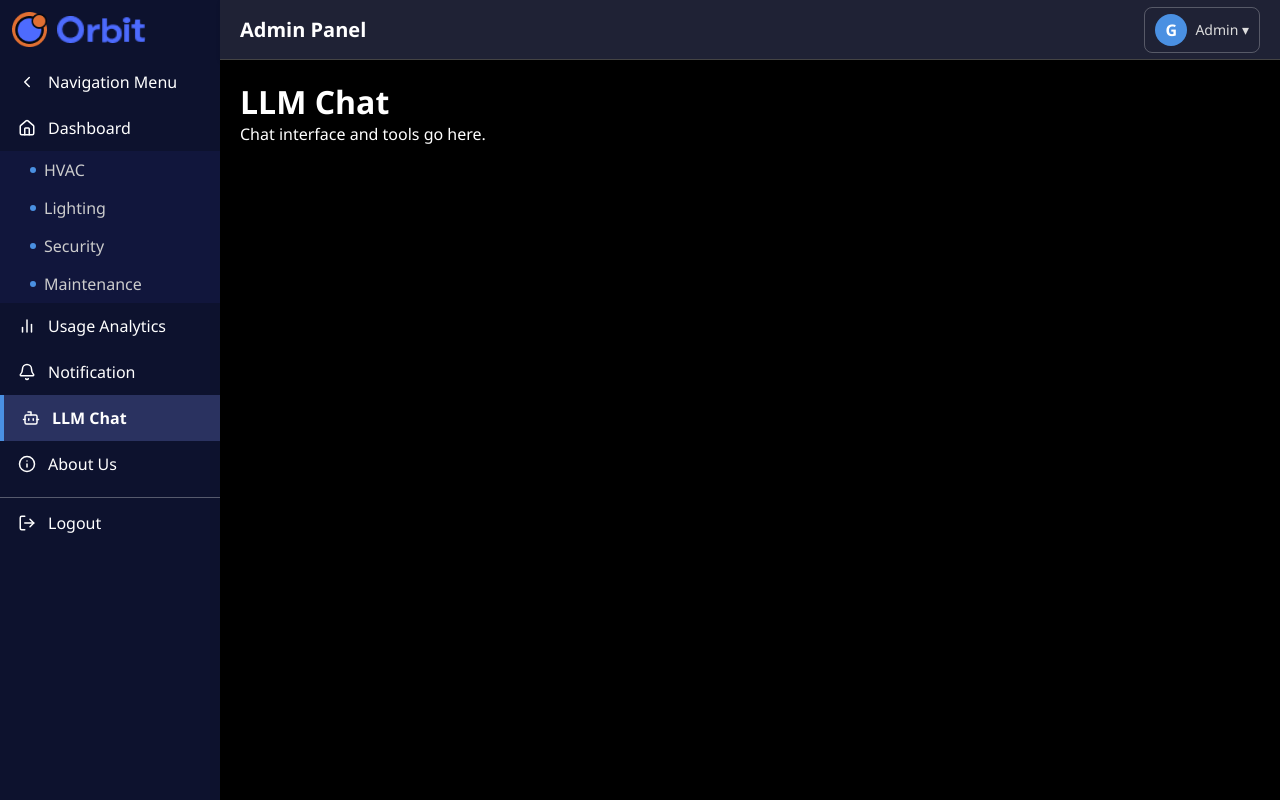
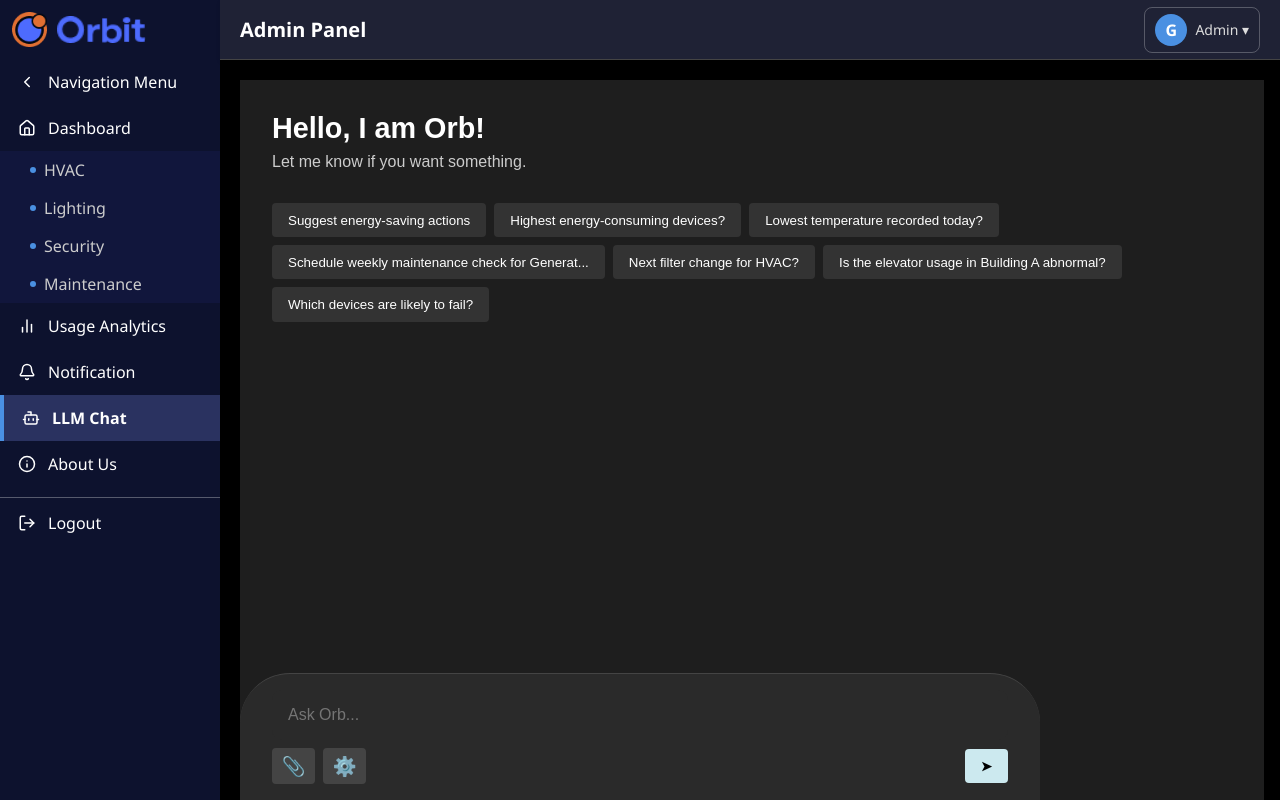
Before and after one commit to JustinEscano/SBMS-Y3S1G4, a React (Vite) app in the folder web/: page /llm in a window 1280 px wide. Built offline with nearby package versions, Linux system fonts and the light colour scheme; sample sign-in values are in the browser's storage.

Commit message:
Page for LLM layout not yet final

```diff
--- a/web/package.json
+++ b/web/package.json
@@ -29,6 +29,6 @@
     "globals": "^16.3.0",
     "typescript": "~5.8.3",
     "typescript-eslint": "^8.35.1",
-    "vite": "^7.0.4"
+    "vite": "^7.1.4"
   }
 }
--- a/web/src/features/components/Notifications.css
+++ b/web/src/features/components/Notifications.css
@@ -42,6 +42,7 @@
   color: white; /* Change text color to orange */
   box-shadow: 0 4px 8px rgba(0, 0, 0, 0.2); /* Add hover effect */
   transform: scale(1.05); /* Slightly enlarge the card */
+  transition: transform 0.2s;
 }
 
 .notif-card:hover .notif-card-content {
@@ -92,6 +93,7 @@
 .icon:hover {
   background-color: rgba(255, 255, 255, 0.5);
   transform: scale(1.5);
+  transition: transform 0.2s;
 }
 
 .delete-btn {
--- a/web/src/features/components/SideBar.tsx
+++ b/web/src/features/components/SideBar.tsx
@@ -56,7 +56,7 @@ const SideBar: React.FC<SideBarProps> = ({
 
       <ul className="sidebar-list">
         <li className="menu-item toggle-btn">
-          <div className="menu-main" onClick={onToggle}>
+          <div title="Navigation Menu" className="menu-main" onClick={onToggle}>
             {collapsed ? <ChevronRight size={18} /> : <ChevronLeft size={18} />}
             {!collapsed && <span className="label">Navigation Menu</span>}
           </div>
--- /dev/null
+++ b/web/src/features/pages/LLMChatPage.css
@@ -0,0 +1,125 @@
+.html, body {
+  overflow: hidden;
+}
+
+.orb-chat-container {
+  background-color: #1e1e1e;
+  color: #fff;
+  padding: 2rem;
+  padding-bottom: 250px; /* Prevent overlap with input bar */
+  width: 80vw;
+  height: 100vh;
+  margin: auto;
+  font-family: sans-serif;
+  overflow-y: auto;
+}
+
+/* Greeting section */
+.orb-greeting h2 {
+  margin: 0;
+  font-size: 1.8rem;
+}
+
+.orb-greeting p {
+  margin: 0.5rem 0 2rem;
+  font-size: 1rem;
+  color: #ccc;
+}
+
+/* Suggestion buttons */
+.orb-suggestions {
+  display: flex;
+  flex-wrap: wrap;
+  gap: 0.5rem;
+}
+
+.orb-suggestion-button {
+  background-color: #333;
+  color: #fff;
+  border: none;
+  padding: 0.6rem 1rem;
+  border-radius: 4px;
+  cursor: pointer;
+}
+
+.orb-suggestion-button:hover {
+  background-color: #444;
+}
+
+/* Floating input bar */
+.orb-input-floating {
+  position: fixed;
+  bottom: 0;
+  left: 0;
+  right: 0;
+  background-color: #2a2a2a;
+  border-top: 1px solid #444;
+  border-radius: 50px 50px 0 0;
+  padding: 1rem 2rem;
+  z-index: 1000;
+  max-width: 800px;
+  margin: auto;
+  box-sizing: border-box;
+}
+
+/* First row: input field */
+.orb-input-row {
+  width: 100%;
+}
+
+.orb-input {
+  width: 100%;
+  font-size: 16px;
+  padding: 1rem;
+  border-radius: 10px;
+  border: none;
+  background-color: #2a2a2a;
+  color: #fff;
+  box-sizing: border-box;
+}
+
+/* Second row: buttons */
+.orb-button-row {
+  display: flex;
+  justify-content: space-between;
+  align-items: center;
+  margin-top: 0.5rem;
+}
+
+/* Left side buttons */
+.orb-left-buttons {
+  display: flex;
+  gap: 0.5rem;
+}
+
+.orb-icon-button {
+  background-color: #444;
+  color: #fff;
+  border: none;
+  padding: 0.4rem 0.6rem;
+  border-radius: 4px;
+  cursor: pointer;
+  font-size: 1.2rem;
+}
+
+/* Right side send button */
+.orb-right-button {
+  display: flex;
+}
+
+.orb-send-button {
+  background-color: #CCE9EF;
+  border: none;
+  padding: 0.6rem 1rem;
+  border-radius: 4px;
+  cursor: pointer;
+  color: #000;
+  font-weight: bold;
+}
+
+.orb-icon-button:hover,
+.orb-send-button:hover {
+    background-color: blue;
+    transform: scale(1.5);
+    transition: transform 0.2s;
+}
--- a/web/src/features/pages/LLMChatPage.tsx
+++ b/web/src/features/pages/LLMChatPage.tsx
@@ -1,11 +1,56 @@
 import React from "react";
 import PageLayout from "./PageLayout";
+import "./LLMChatPage.css";
 
 const LLMChatPage: React.FC = () => {
   return (
     <PageLayout initialSection={{ parent: "LLM" }}>
-      <h1>LLM Chat</h1>
-      <p>Chat interface and tools go here.</p>
+      <div className="orb-chat-container">
+        <div className="orb-greeting">
+          <h2>Hello, I am Orb!</h2>
+          <p>Let me know if you want something.</p>
+        </div>
+
+        <div className="orb-suggestions">
+          {[
+            "Suggest energy-saving actions",
+            "Highest energy-consuming devices?",
+            "Lowest temperature recorded today?",
+            "Schedule weekly maintenance check for Generat...",
+            "Next filter change for HVAC?",
+            "Is the elevator usage in Building A abnormal?",
+            "Which devices are likely to fail?",
+          ].map((text, index) => (
+            <button key={index} className="orb-suggestion-button">
+              {text}
+            </button>
+          ))}
+        </div>
+      </div>
+
+      {/* Floating input bar outside scrollable container */}
+      <div className="orb-input-floating">
+        {/* First row: full-width input */}
+        <div className="orb-input-row">
+          <input
+            type="text"
+            placeholder="Ask Orb..."
+            className="orb-input"
+          />
+        </div>
+
+        {/* Second row: buttons */}
+        <div className="orb-button-row">
+          <div className="orb-left-buttons">
+            <button title="Attach a file..." className="orb-icon-button">📎</button>
+            <button title="Settings" className="orb-icon-button">⚙️</button>
+          </div>
+          <div className="orb-right-button">
+            <button title="Send prompt" className="orb-send-button">➤</button>
+          </div>
+        </div>
+      </div>
+
     </PageLayout>
   );
 };
```
Also changed, not shown: 1 other file (tests, documents, lock files or other folders).
